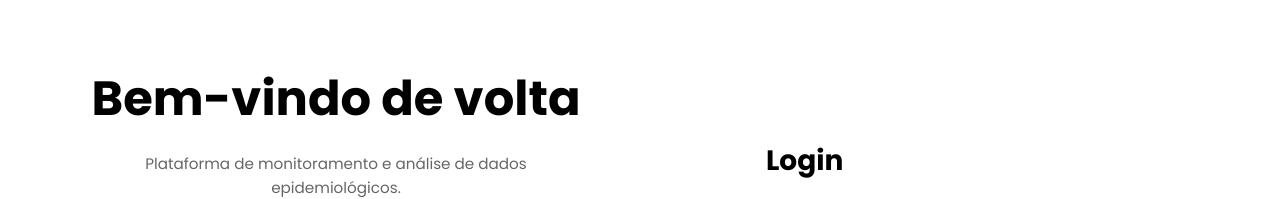
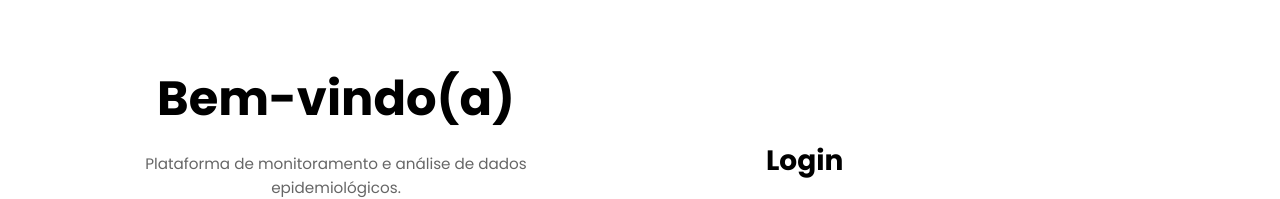
Before and after one commit to DomiData/front-end, a React (Vite) app: page /login in a window 1280 px wide. Shown: the part 162-361 px from the top of the page. Built offline with nearby package versions, Linux system fonts and the light colour scheme; no server answers.

Commit message:
refactor: change to bem vindo(a)

```diff
--- a/src/pages/Login/Login.tsx
+++ b/src/pages/Login/Login.tsx
@@ -50,7 +50,7 @@ export const Login: React.FC = () => {
       <div className="login-left">
         <Logo text="Domidata" className="login-logo" />
         <div className="login-content">
-          <h1>Bem-vindo de volta</h1>
+          <h1>Bem-vindo(a)</h1>
           <p>Plataforma de monitoramento e análise de dados epidemiológicos.</p>
           <div className="login-signup-link">
             <span>Ainda não tem uma conta?</span>
```
